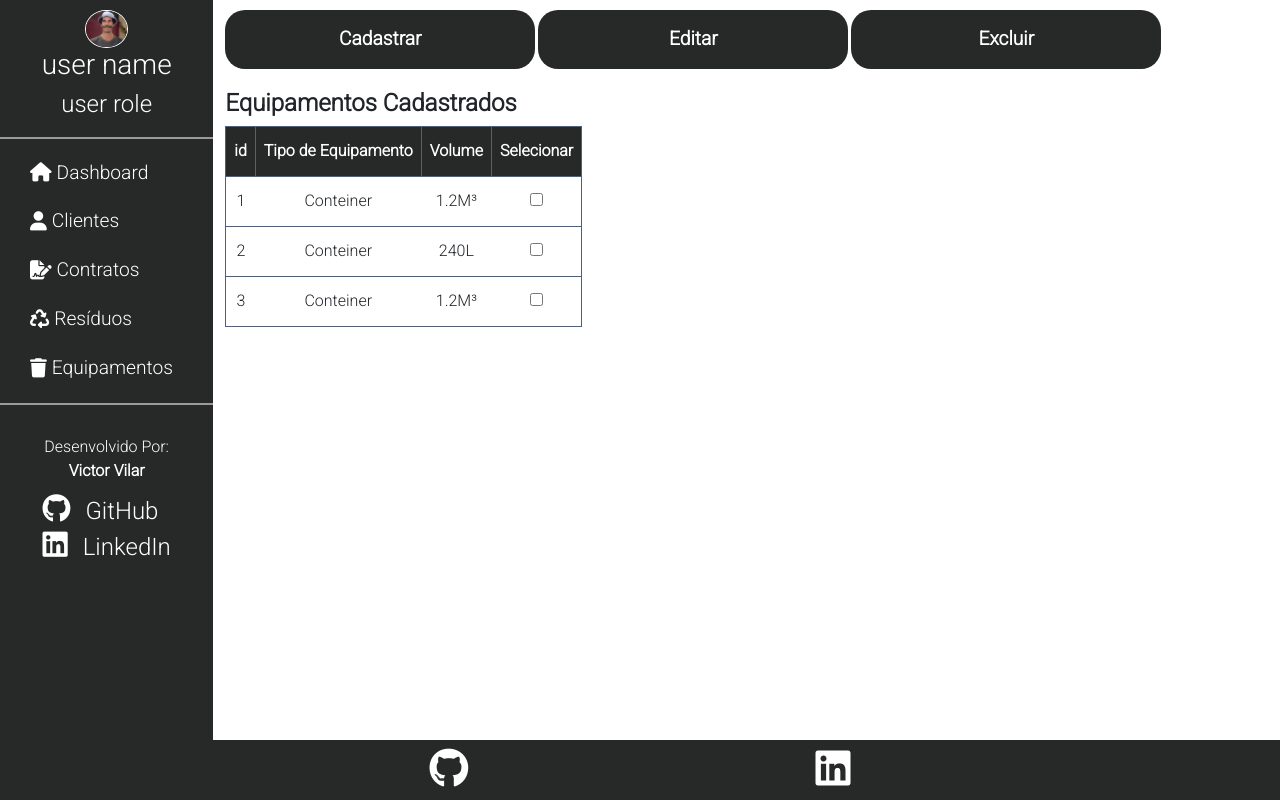
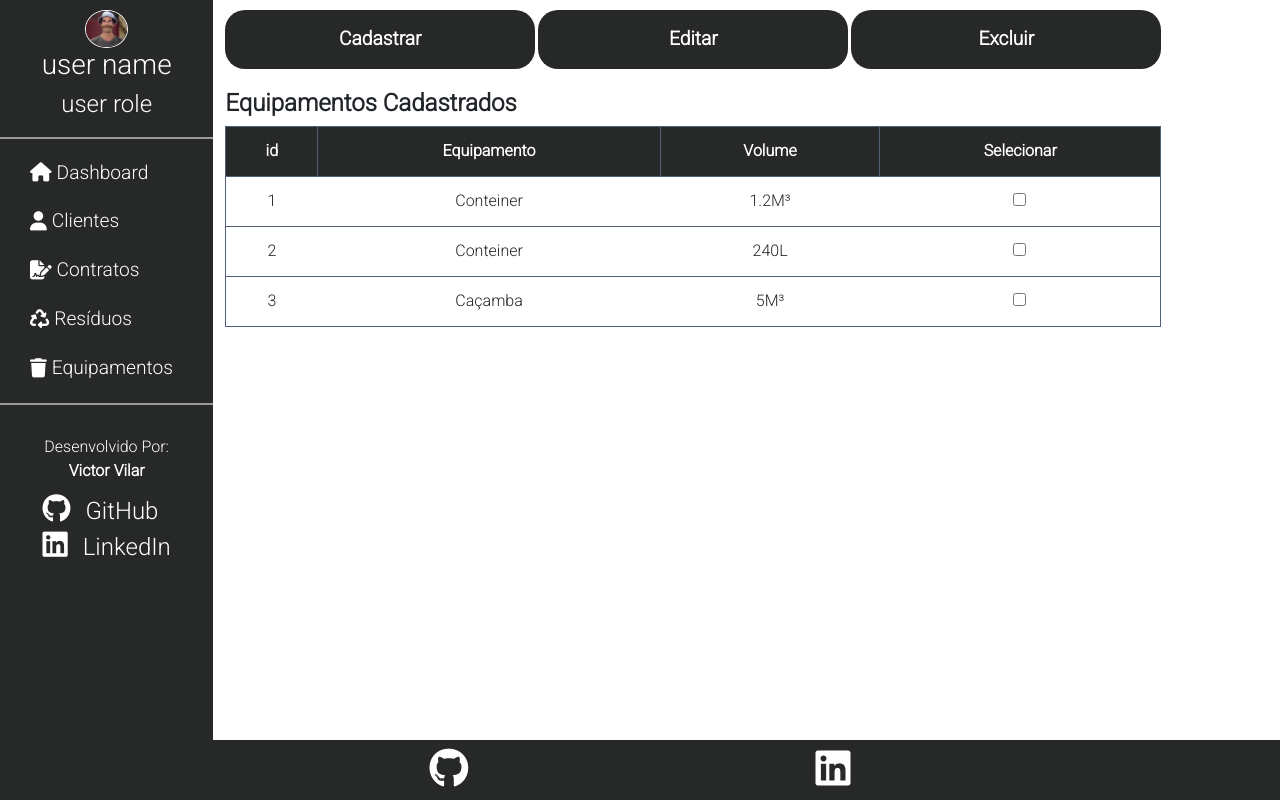
Before and after one commit to victor-vilar/api-springboot-frontend-angular-pa, an Angular app: page /equipamentos in a window 1280 px wide. Built offline with nearby package versions, Linux system fonts and the light colour scheme.

Commit message:
criado componente de tabela para ser reutilizado entre os componentes.

```diff
--- a/src/app/app.module.ts
+++ b/src/app/app.module.ts
@@ -10,6 +10,7 @@ import { DashboardComponent } from './components/dashboard/dashboard.component';
 import { EquipamentsComponent } from './components/equipaments/equipaments.component';
 import { FooterComponent } from './components/footer/footer.component';
 import { CrudMenuComponent } from './components/util/crud-menu/crud-menu.component';
+import { ItensTableComponent } from './components/util/itens-table/itens-table.component';
 
 @NgModule({
   declarations: [
@@ -18,7 +19,8 @@ import { CrudMenuComponent } from './components/util/crud-menu/crud-menu.compone
     DashboardComponent,
     EquipamentsComponent,
     FooterComponent,
-    CrudMenuComponent
+    CrudMenuComponent,
+    ItensTableComponent
   ],
   imports: [
     BrowserModule,
--- a/src/app/components/equipaments/equipaments.component.css
+++ b/src/app/components/equipaments/equipaments.component.css
@@ -1,25 +1,5 @@
-
-
 h4{
   margin-top: 20px;
   font-size: 1.5em;
   font-weight: bold;
 }
-
-
-
-.equipaments-table th, tr{
-  padding:8px;
-  text-align: center;
-  border: 1px solid var(--cinza);
-}
-
-.equipaments-table th {
-  background-color: var(--cinza-escuro);
-  color: white;
-
-}
-.equipaments-table tr {
-  height: 50px;
-
-}
--- a/src/app/components/equipaments/equipaments.component.html
+++ b/src/app/components/equipaments/equipaments.component.html
@@ -1,36 +1,9 @@
 <div class="container">
 
   <!-- option crud menu -->
-  <app-crud-menu></app-crud-menu>
+  <app-crud-menu [linksListForOperations] ="pathToOperations"></app-crud-menu>
   <!--  -->
 
   <h4>Equipamentos Cadastrados</h4>
-  <div class="equipaments-table">
-    <table>
-      <tr>
-        <th>id</th>
-        <th>Tipo de Equipamento</th>
-        <th>Volume</th>
-        <th>Selecionar</th>
-      </tr>
-      <tr>
-        <td>1</td>
-        <td>Conteiner</td>
-        <td>1.2M³</td>
-        <td><input type="checkbox"></td>
-      </tr>
-      <tr>
-        <td>2</td>
-        <td>Conteiner</td>
-        <td>240L</td>
-        <td><input type="checkbox"></td>
-      </tr>
-      <tr>
-        <td>3</td>
-        <td>Conteiner</td>
-        <td>1.2M³</td>
-        <td><input type="checkbox"></td>
-      </tr>
-    </table>
-  </div>
+  <app-itens-table [tableHeaders]="headerForTables" [tableData]="EquipamentsList"></app-itens-table>
 </div>
--- a/src/app/components/equipaments/equipaments.component.ts
+++ b/src/app/components/equipaments/equipaments.component.ts
@@ -7,6 +7,18 @@ import { Component, OnInit } from '@angular/core';
 })
 export class EquipamentsComponent implements OnInit {
 
+
+  // informações para componente de crud-menu
+    pathToOperations:string[] = [];
+  // ------------------------------------------
+  // informações para o componente itens-table
+  headerForTables = [
+    'id','Equipamento','Volume','Selecionar'
+  ]
+  EquipamentsList:string[] = [];
+  // ------------------------------------------
+
+
   constructor() { }
 
   ngOnInit(): void {
--- a/src/app/components/util/crud-menu/crud-menu.component.ts
+++ b/src/app/components/util/crud-menu/crud-menu.component.ts
@@ -10,7 +10,7 @@ export class CrudMenuComponent implements OnInit {
 /*o componente recebera a lista dos links que devo colocar nos links <a>
   para conseguir realizar as operações */
   @Input()
-  linksListForOperations = []
+  linksListForOperations:string[] = []
 
 
   constructor() { }
--- /dev/null
+++ b/src/app/components/util/itens-table/itens-table.component.css
@@ -0,0 +1,19 @@
+.equipaments-table table{
+  width: 100%;
+}
+
+.equipaments-table th, tr{
+  padding:8px;
+  text-align: center;
+  border: 1px solid var(--cinza);
+}
+
+.equipaments-table th {
+  background-color: var(--cinza-escuro);
+  color: white;
+
+}
+.equipaments-table tr {
+  height: 50px;
+
+}
--- /dev/null
+++ b/src/app/components/util/itens-table/itens-table.component.html
@@ -0,0 +1,28 @@
+<div class="equipaments-table">
+  <table>
+    <tr>
+      <th *ngFor="let header of tableHeaders">{{header}}</th>
+    </tr>
+
+
+    <!-- dados mockados por enquanto -->
+    <tr>
+      <td>1</td>
+      <td>Conteiner</td>
+      <td>1.2M³</td>
+      <td><input type="checkbox"></td>
+    </tr>
+    <tr>
+      <td>2</td>
+      <td>Conteiner</td>
+      <td>240L</td>
+      <td><input type="checkbox"></td>
+    </tr>
+    <tr>
+      <td>3</td>
+      <td>Caçamba</td>
+      <td>5M³</td>
+      <td><input type="checkbox"></td>
+    </tr>
+  </table>
+</div>
--- /dev/null
+++ b/src/app/components/util/itens-table/itens-table.component.ts
@@ -0,0 +1,22 @@
+import { Component, Input, OnInit } from '@angular/core';
+
+@Component({
+  selector: 'app-itens-table',
+  templateUrl: './itens-table.component.html',
+  styleUrls: ['./itens-table.component.css']
+})
+export class ItensTableComponent implements OnInit {
+
+  // Os dados do cabecalho virão do elemento que vai utilizar o componente.
+  @Input()
+  tableHeaders:string[] = [];
+
+  // Os dados da tabela virão do elemento que vai utiliar o compoennte.
+  @Input()
+  tableData:string[] = [];
+
+  constructor() { }
+  ngOnInit(): void {
+  }
+
+}
```
Also changed, not shown: 1 other file (tests, documents, lock files or other folders).
